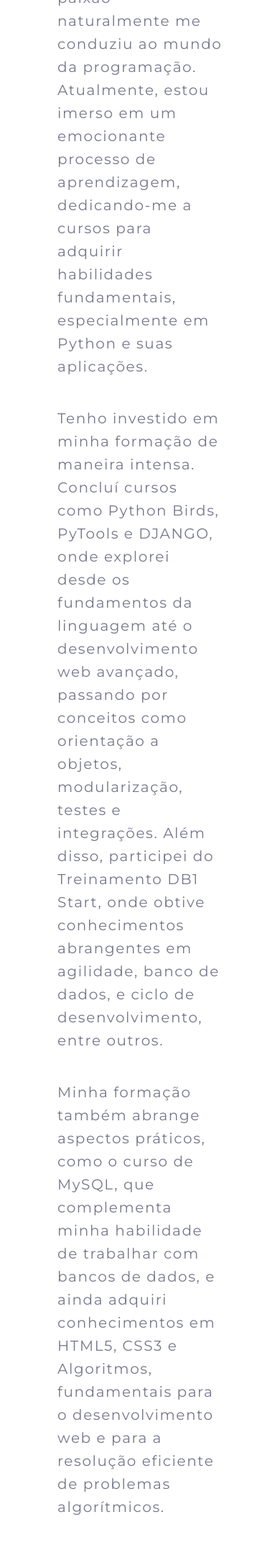
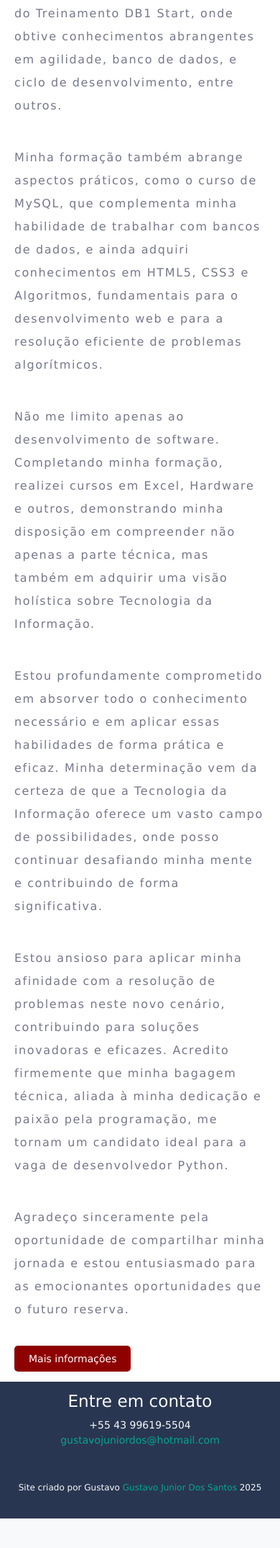
Before and after one commit to gustavodsantos/portifolio-dev, a Django app: template backend/mysite/base/templates/base/apresentation.html in a window 390 px wide. Shown: the part 1400-3550 px from the top of the page at 72% size. After the commit the page ends 3509 px from the top, so only its background shows below. Run offline with Django 5.2, Linux system fonts and the light colour scheme; the template is opened without the code that fills it, so the values that code supplies are empty.

Commit message:
Adicionado responsividade ao projeto

```diff
--- a/backend/mysite/base/static/base/css/style.css
+++ b/backend/mysite/base/static/base/css/style.css
@@ -1,21 +1,25 @@
 @charset "UTF-8";
 
 @import url('https://fonts.googleapis.com/css2?family=Montserrat:ital,wght@0,100..900;1,100..900&display=swap');
-
 @import url('https://fonts.googleapis.com/css2?family=Passion+One&display=swap');
-
 @import url('https://fonts.googleapis.com/css2?family=Sriracha&display=swap');
 
 :root {
     --fonte1: Verdana, Geneva, Tahoma, sans-serif;
     --fonte2: 'Passion One', cursive;
     --fonte3: 'Sriracha', cursive;
+    --secondary-color: #00a78e;
+    --text-light: #ffffff;
+    --primary-color: #8e0000;
+    --primary-light: #a80000;
+    --neutral-color: #293651;
+    --text-color: #76778c;
 }
 
 * {
     margin: 0;
     padding: 0;
-    font-family: "Montserrat", "sans-serif";
+    font-family: var(--fonte1);
 }
 
 html, body {
@@ -42,36 +46,38 @@ section {
 
 section.imagem {
     background-size: contain;
+    background-attachment: fixed;
     background-repeat: no-repeat;
+    background-position: center;
+    height: 80vh;
+    max-height: 1000px;
+    max-width: 1920px;
+    margin: 0 auto;
 }
 
 #img {
     background-image: url("../img/imagem_sem_fundo.png");
-    background-position: bottom;
 }
 
 .fundo {
-    background-color: #8e0000;
+    background-color: var(--primary-color);
     font-size: 20px;
     font-weight: 900;
 }
 
 .center {
     text-align: center;
-    margin-bottom: -4px;
+    margin-bottom: 0;
 }
 
 .parte1 {
-    margin-left: 80px;
-    margin-top: 80px;
-    margin-right: 80px;
+    margin: 20px;
 }
 
 .parte2 {
-    background-color: #00a78e;
+    background-color: var(--secondary-color);
     padding: 80px 80px;
     color: #fff;
-
 }
 
 .title {
@@ -83,7 +89,7 @@ section.imagem {
 .subtitle1 {
     font-size: 26px;
     color: #111111;
-    letter-spacing: 2pt;
+    letter-spacing: 1.5px;
     padding-bottom: 20px;
 }
 
@@ -100,11 +106,28 @@ section.imagem {
     list-style: none;
 }
 
+nav.navbar {
+    box-shadow: 0px 4px 10px rgba(0, 0, 0, 0.1);
+}
+
+nav.navbar a.nav-link {
+    transition: color 0.3s ease-in-out;
+}
+
+nav.navbar a.nav-link:hover {
+    color: var(--primary-light);
+}
+
 .subtitle2 {
     font-size: 22px;
     font-weight: 300;
     letter-spacing: 2pt;
     padding-bottom: 15px;
+}
+
+a:focus,
+button:focus {
+    outline: 2px solid var(--primary-light);
 }
 
 .text {
@@ -115,13 +138,19 @@ section.imagem {
     margin-bottom: 40px;
 }
 
-.btn {
+.btn-custon {
     color: white;
-    background-color: #8e0000;
+    background-color: var(--primary-color);
     border-radius: 5px;
     padding: 20px 40px;
     text-decoration: none;
     font-weight: 500;
+    transition: background-color 0.3s ease, transform 0.2s;
+}
+
+.btn-custon:hover {
+    background-color: var(--primary-light);
+    transform: scale(1.05);
 }
 
 .barra-progresso {
@@ -131,29 +160,95 @@ section.imagem {
 }
 
 .parte3 {
-    color: #00a78e;
+    color: var(--secondary-color);
     padding: 80px 80px;
+    opacity: 0;
+    transform: translateY(20px);
+    animation: fadeInUp 1s ease-out forwards;
+}
+
+@keyframes fadeInUp {
+    to {
+        opacity: 1;
+        transform: translateY(0);
+    }
+}
+
+footer .container {
+    display: flex;
+    flex-wrap: wrap;
+    justify-content: space-between;
+    padding: 10px;
 }
 
 footer {
     margin: 0;
-    background-color: #293651;
+    background-color: var(--neutral-color);
     color: #828a9c;
     font-size: 14px;
 }
 
 footer a {
-    color: #ffffff;
+    text-decoration: none;
+    color: var(--secondary-color);
+    transition: color 0.3s ease-in-out;
 }
 
 footer a:hover {
-    color: #111111;
+    color: var(--primary-light);
 }
 
 .main-footer {
-    background-color: #8e0000;
+    background-color: var(--neutral-color);
+    padding: 20px 0;
+    text-align: center;
 }
 
 .rights {
-    background-color: #a80000;
+    background-color: var(--neutral-color);
+    padding: 10px 0;
+    font-size: 12px;
 }
+
+/* Responsividade */
+@media (min-width: 1200px) {
+    section.imagem {
+        height: 70vh;
+    }
+}
+
+@media (min-width: 768px) and (max-width: 1199px) {
+    section.imagem {
+        height: 60vh;
+    }
+}
+
+@media (max-width: 768px) {
+    footer .container {
+        flex-direction: column;
+        text-align: center;
+    }
+    .text {
+        font-size: 16px;
+    }
+    .btn-custon {
+        padding: 10px 20px;
+        font-size: 14px;
+    }
+    .title {
+        font-size: 24px;
+    }
+    .subtitle1 {
+        font-size: 18px;
+    }
+    section.imagem {
+        background-size: contain;
+        height: 50vh;
+    }
+}
+
+@media (max-width: 576px) {
+    section.imagem {
+        height: 40vh;
+    }
+}
--- a/backend/mysite/base/templates/base/apresentation.html
+++ b/backend/mysite/base/templates/base/apresentation.html
@@ -50,6 +50,8 @@
             Agradeço sinceramente pela oportunidade de compartilhar minha jornada e estou entusiasmado para as
             emocionantes oportunidades que o futuro reserva.
         </p>
-        <a href="{% url 'cursos:indice' %}" class="btn">Mais informações</a>
+        <div>
+            <a class="btn-custon" href="{% url 'cursos:indice' %}">Mais informações</a>
+        </div>
     </div>
 {% endblock body %}
--- a/backend/mysite/base/templates/base/base.html
+++ b/backend/mysite/base/templates/base/base.html
@@ -62,6 +62,20 @@
 </div>
 <script src="https://cdn.jsdelivr.net/npm/bootstrap@5.3.3/dist/js/bootstrap.bundle.min.js"
         integrity="sha384-YvpcrYf0tY3lHB60NNkmXc5s9fDVZLESaAA55NDzOxhy9GkcIdslK1eN7N6jIeHz"
-        crossorigin="anonymous"></script>
+        crossorigin="anonymous">
+</script>
+<script>
+    // Corrige alguns problemas de comportamento do botão responsivo do Bootstrap
+    document.addEventListener("DOMContentLoaded", function () {
+        const navToggler = document.querySelector(".navbar-toggler");
+
+        if (navToggler) {
+            navToggler.addEventListener("click", function () {
+                const navbarCollapse = document.querySelector(".navbar-collapse");
+                navbarCollapse.classList.toggle("show");
+            });
+        }
+    });
+</script>
 </body>
 </html>
--- a/backend/mysite/base/templates/base/home.html
+++ b/backend/mysite/base/templates/base/home.html
@@ -2,7 +2,6 @@
 {% load static %}
 {% block title %}Gustavo Dev{% endblock title %}
 {% block body %}
-    <section class="imagem" id="img">
-
+    <section class="imagem d-flex justify-content-center align-items-center" id="img">
     </section>
 {% endblock body %}
--- a/backend/mysite/cursos/templates/cursos/curso_detalhe.html
+++ b/backend/mysite/cursos/templates/cursos/curso_detalhe.html
@@ -5,7 +5,7 @@
 {% block body %}
     <div class="container">
         <div class="row">
-            <div class="col-md-12">
+            <div class="col-md-8 col-sm-12">
                 <h1 class="mt-4 mb-3">{{ curso.titulo}}</h1>
                 <dl>
                     <dt>Descrição</dt>
```
Also changed, not shown: docker/docker-compose.yml (+7 -5 lines).
